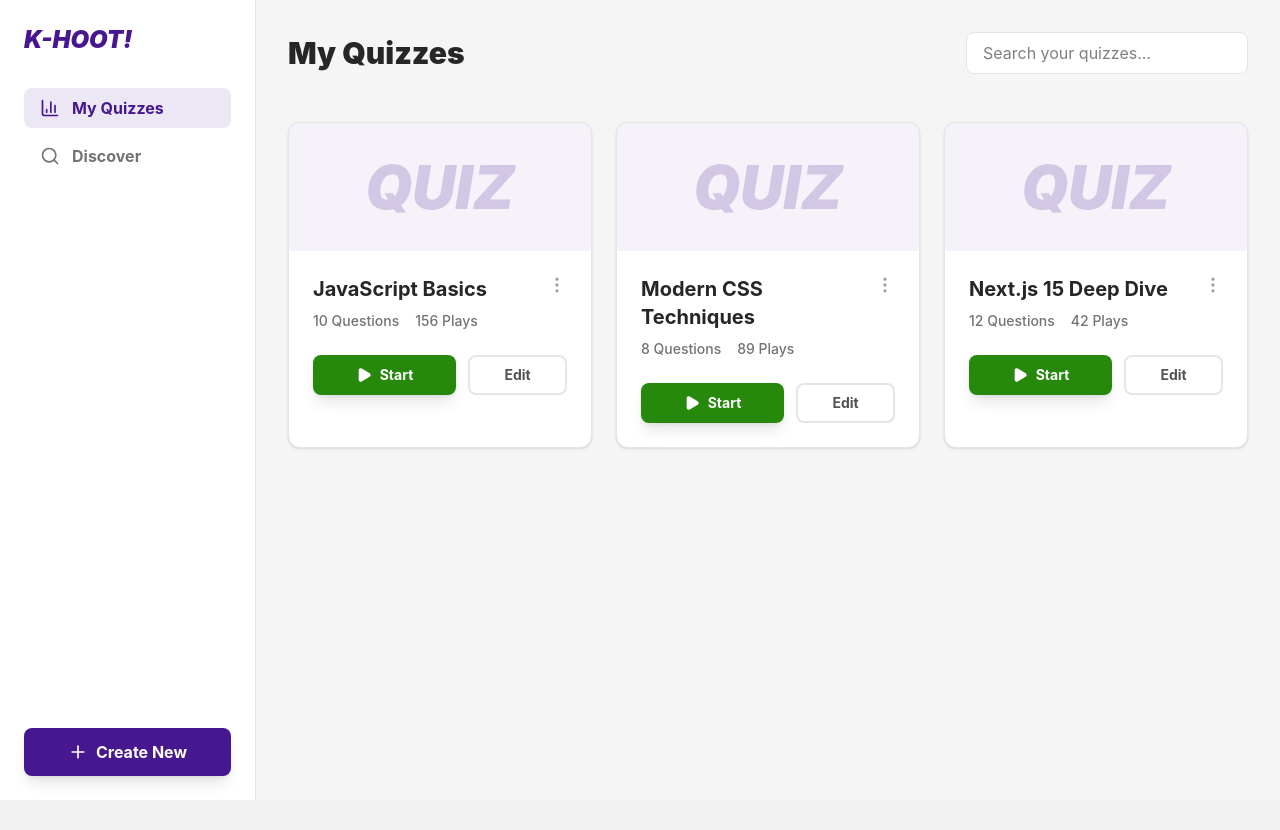
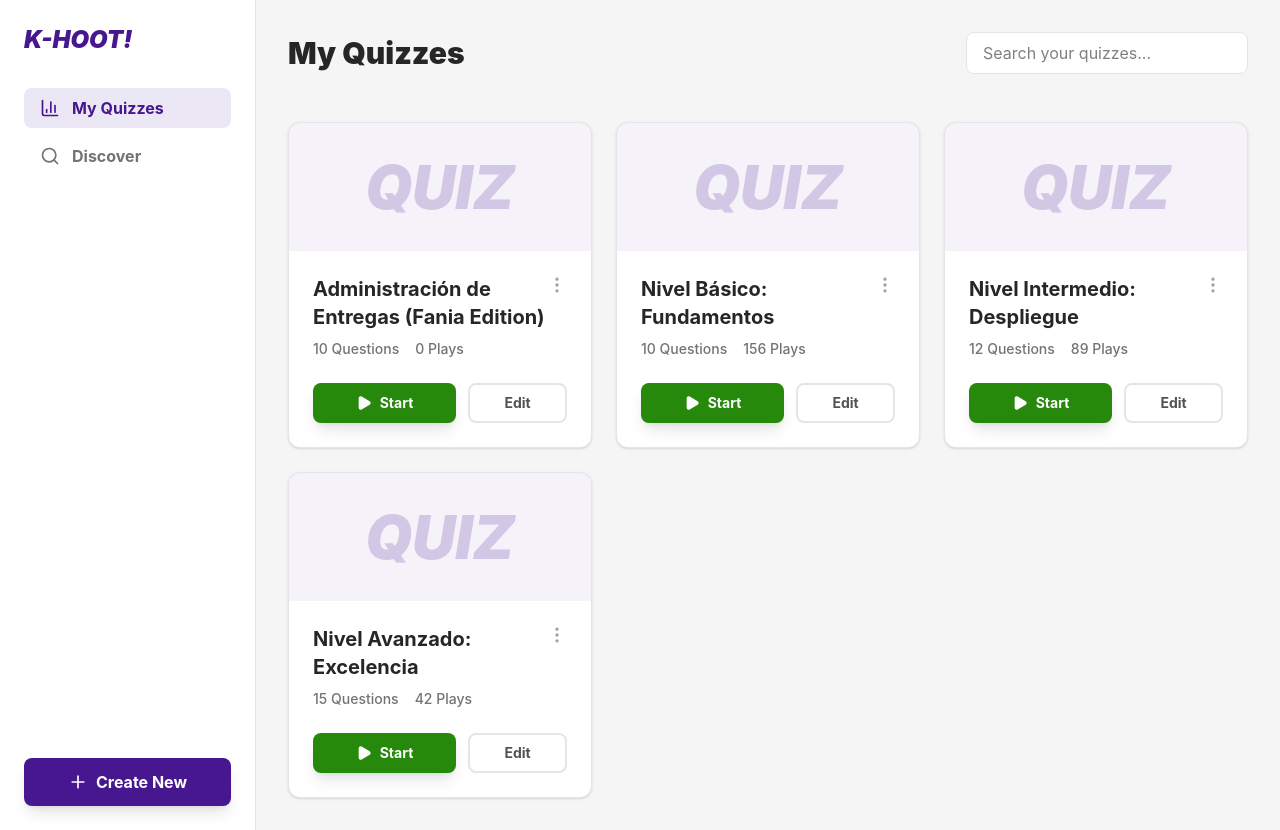
Before and after one commit to Chrisburg22/IS, a Next.js app: page /host in a window 1280 px wide. Before the commit the page ends 800 px from the top, so only its background shows below. Built offline with nearby package versions, Linux system fonts and the light colour scheme.

Commit message:
nuevo quizz

```diff
--- a/src/app/host/game/[id]/page.tsx
+++ b/src/app/host/game/[id]/page.tsx
@@ -80,6 +80,18 @@ const QUIZZES_CONTENT: Record<string, QuizQuestion[]> = {
     { text: "¿Cuál es uno de los beneficios de las Líneas Base según el documento?", timeLimit: 30, options: [{ text: "Facilitan la recuperación de versiones anteriores y fiables del sistema", isCorrect: true }, { text: "Permiten hacer cambios sin aprobación", isCorrect: false }, { text: "Eliminan la necesidad de documentar cambios", isCorrect: false }, { text: "Aumentan la velocidad de programación", isCorrect: false }] },
     { text: "¿Qué establece la relación entre Identificación y Control según el documento?", timeLimit: 30, options: [{ text: "La identificación establece una estructura; el control gestiona esa estructura y sus cambios", isCorrect: true }, { text: "Son procesos independientes sin relación", isCorrect: false }, { text: "La identificación gestiona los cambios y el control define los elementos", isCorrect: false }, { text: "El control es anterior a la identificación", isCorrect: false }] },
   ],
+  fania: [
+    { text: "¿Cuál es el objetivo principal de la Gestión de Releases?", timeLimit: 30, options: [{ text: "Escribir código más rápido", isCorrect: false }, { text: "Planificar, coordinar y automatizar el flujo de software a producción", isCorrect: true }, { text: "Eliminar a los desarrolladores del proceso", isCorrect: false }, { text: "Comprar licencias de software más baratas", isCorrect: false }] },
+    { text: "En la analogía de la orquesta, ¿qué representa el 'Arreglo Musical'?", timeLimit: 30, options: [{ text: "El código fuente", isCorrect: false }, { text: "El servidor de producción", isCorrect: false }, { text: "El Pipeline de Integración Continua (CI)", isCorrect: true }, { text: "El manual de usuario", isCorrect: false }] },
+    { text: "¿A qué era corresponde el modelo en cascada (Waterfall) según la línea del tiempo?", timeLimit: 30, options: [{ text: "Era DevOps (Hoy)", isCorrect: false }, { text: "Era Ágil (2001-2010)", isCorrect: false }, { text: "Era Fania / Cascada (1970-2000)", isCorrect: true }, { text: "Era Cloud Native", isCorrect: false }] },
+    { text: "Según métricas DORA, ¿cuántas veces más rápido es el tiempo de recuperación (MTTR) en equipos élite?", timeLimit: 30, options: [{ text: "2 veces", isCorrect: false }, { text: "2604 veces", isCorrect: true }, { text: "100 veces", isCorrect: false }, { text: "No hay diferencia", isCorrect: false }] },
+    { text: "Diferencia clave entre CI (Integración Continua) y CD (Entrega Continua):", timeLimit: 30, options: [{ text: "CI es manual, CD es automático", isCorrect: false }, { text: "CI se enfoca en la calidad del código/build; CD en la entrega a ambientes/producción", isCorrect: true }, { text: "CI es para Java, CD es para Python", isCorrect: false }, { text: "No hay diferencia, son lo mismo", isCorrect: false }] },
+    { text: "¿Qué estrategia de despliegue utiliza dos ambientes idénticos (Lado A / Lado B)?", timeLimit: 30, options: [{ text: "Canary Release", isCorrect: false }, { text: "Rolling Update", isCorrect: false }, { text: "Blue / Green Deployment", isCorrect: true }, { text: "A/B Testing", isCorrect: false }] },
+    { text: "¿Cuál es el propósito del ambiente de 'Staging'?", timeLimit: 30, options: [{ text: "Donde los devs escriben código por primera vez", isCorrect: false }, { text: "Limpiar los servidores viejos", isCorrect: false }, { text: "Validación final con datos anonimizados antes de producción", isCorrect: true }, { text: "Hacer pruebas de estrés el mismo día del lanzamiento", isCorrect: false }] },
+    { text: "¿Qué significa 'Shift-Left Testing'?", timeLimit: 30, options: [{ text: "Mover las pruebas al final del ciclo", isCorrect: false }, { text: "Probar solo en el lado izquierdo del servidor", isCorrect: false }, { text: "Integrar y ejecutar pruebas lo más temprano posible en el desarrollo", isCorrect: true }, { text: "Eliminar las pruebas manuales", isCorrect: false }] },
+    { text: "En DevSecOps, ¿qué herramienta analiza el código fuente en busca de vulnerabilidades?", timeLimit: 30, options: [{ text: "SAST (Análisis Estático)", isCorrect: true }, { text: "DAST (Análisis Dinámico)", isCorrect: false }, { text: "SCA (Análisis de Dependencias)", isCorrect: false }, { text: "Docker", isCorrect: false }] },
+    { text: "¿Qué componente de observabilidad mide el pulso constante del sistema (el metrónomo)?", timeLimit: 30, options: [{ text: "Logs", isCorrect: false }, { text: "Traces", isCorrect: false }, { text: "Metrics", isCorrect: true }, { text: "Feature Flags", isCorrect: false }] },
+  ],
 };
 
 const QUIZ_TITLES: Record<string, string> = {
@@ -88,6 +100,7 @@ const QUIZ_TITLES: Record<string, string> = {
   avanzado: "Nivel Avanzado: Excelencia",
   "3.4": "3.4 Registro del estado de la configuración del software",
   "3.3": "3.3 Control de la configuración del software",
+  fania: "Quiz: Administración de Entregas y Liberaciones (Fania Edition)",
 };
 
 function HostGameContent() {
--- a/src/app/host/page.tsx
+++ b/src/app/host/page.tsx
@@ -6,9 +6,10 @@ import { useRouter } from "next/navigation";
 import { useState } from "react";
 
 const MOCK_QUIZZES = [
-  { id: "1", title: "JavaScript Basics", questions: 10, plays: 156 },
-  { id: "2", title: "Modern CSS Techniques", questions: 8, plays: 89 },
-  { id: "3", title: "Next.js 15 Deep Dive", questions: 12, plays: 42 },
+  { id: "fania", title: "Administración de Entregas (Fania Edition)", questions: 10, plays: 0 },
+  { id: "basico", title: "Nivel Básico: Fundamentos", questions: 10, plays: 156 },
+  { id: "intermedio", title: "Nivel Intermedio: Despliegue", questions: 12, plays: 89 },
+  { id: "avanzado", title: "Nivel Avanzado: Excelencia", questions: 15, plays: 42 },
 ];
 
 export default function HostDashboard() {
```
